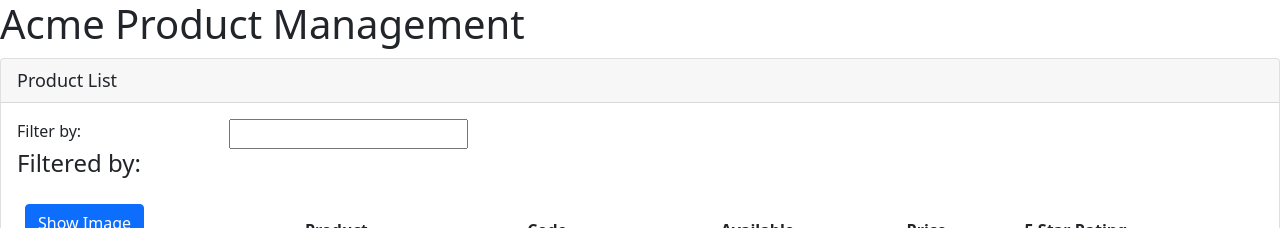
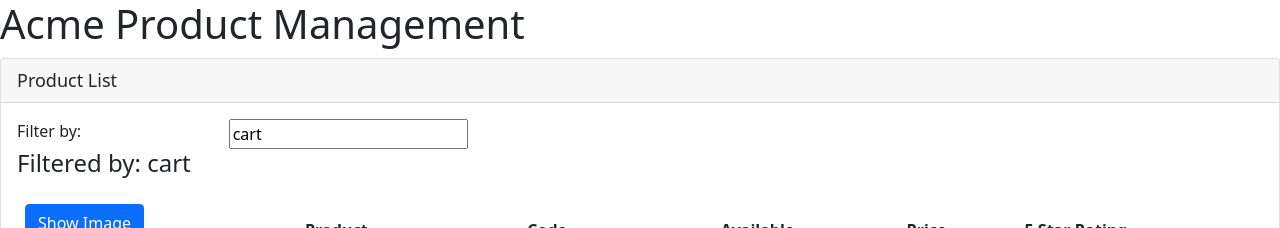
Before and after one commit to diaz4674/angular-getting-started, an Angular app in the folder apm-new/: page / in a window 1280 px wide. Shown: the top 228 px of the page. Built offline with nearby package versions, Linux system fonts and the light colour scheme.

Commit message:
added forms ngModel

```diff
--- a/apm-new/src/app/app.module.ts
+++ b/apm-new/src/app/app.module.ts
@@ -1,6 +1,6 @@
 import { NgModule } from '@angular/core';
 import { BrowserModule } from '@angular/platform-browser';
-
+import { FormsModule } from "@angular/forms";
 import { AppRoutingModule } from './app-routing.module';
 import { AppComponent } from './app.component';
 import { ProductListComponent } from './products/product-list.component';
@@ -12,6 +12,7 @@
   ],
   imports: [
     BrowserModule,
+    FormsModule,
     AppRoutingModule
   ],
   providers: [],
--- a/apm-new/src/app/products/product-list.component.html
+++ b/apm-new/src/app/products/product-list.component.html
@@ -6,12 +6,12 @@
     <div class='row'>
       <div class='col-md-2'>Filter by:</div>
       <div class='col-md-4'>
-        <input type='text' />
+        <input type='text' [(ngModel)]='listFilter' />
       </div>
     </div>
     <div class='row'>
       <div class='col-md-6'>
-        <h4>Filtered by:</h4>
+        <h4>Filtered by: {{listFilter}}</h4>
       </div>
     </div>
     <div class='table-responsive'>
--- a/apm-new/src/app/products/product-list.component.ts
+++ b/apm-new/src/app/products/product-list.component.ts
@@ -10,6 +10,7 @@
   imageWidth: number = 50;
   imageMargin: number = 2;
   showImage: boolean = false;
+  listFilter: string = 'cart';
   products: any[] = [{
     "productID": 1,
     "productName": "Garden Cart",
```
